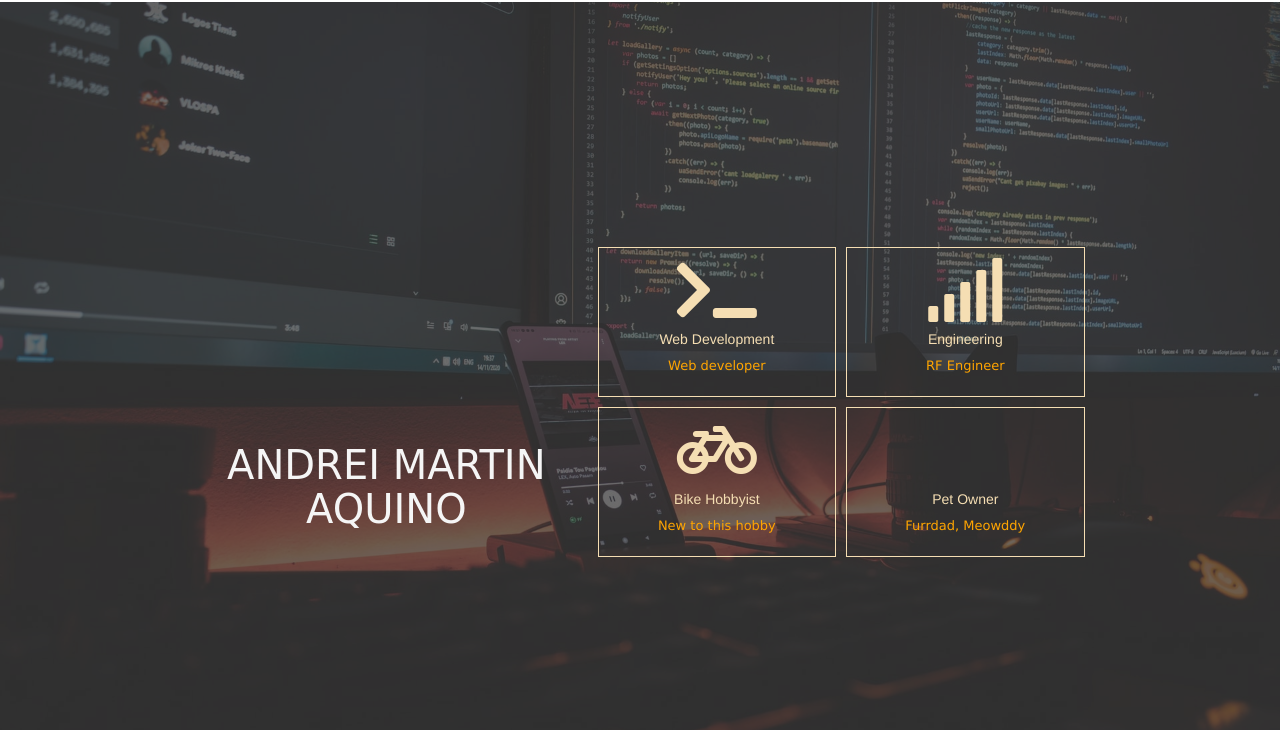
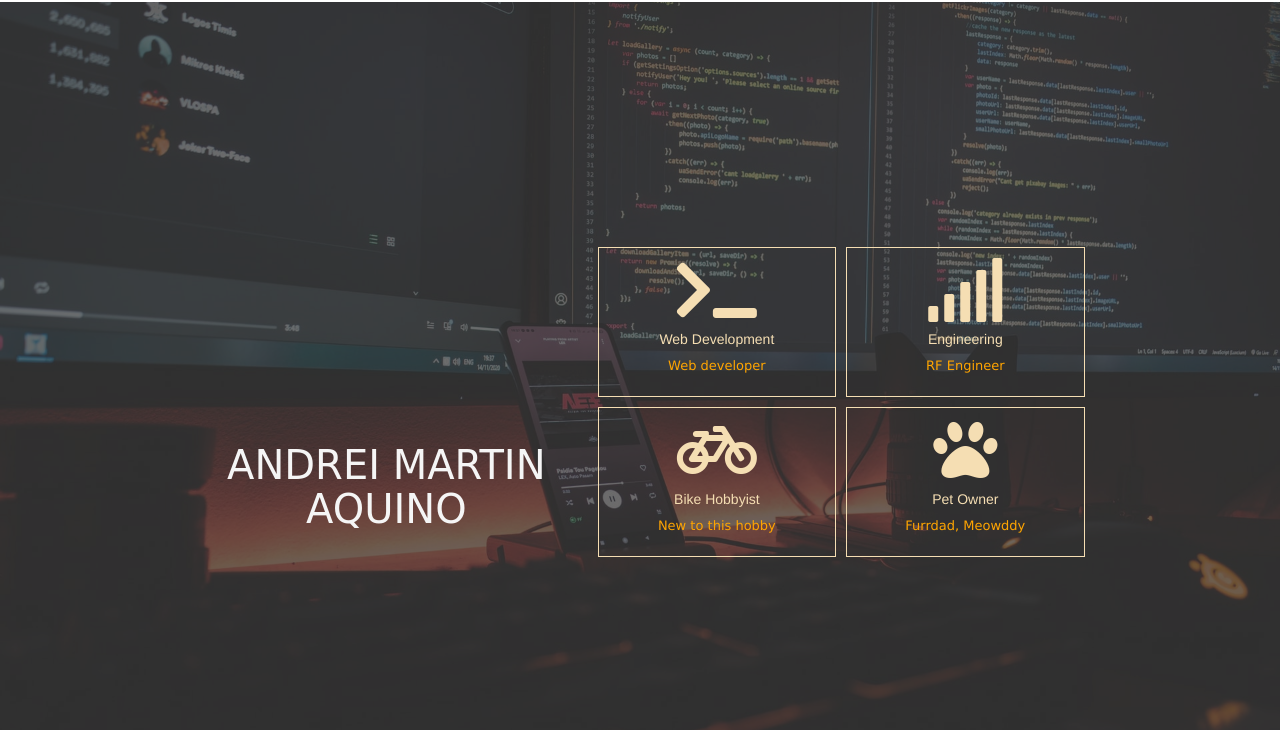
Before and after one commit to dreingineer/nodereview, a website: page public/index.html in a window 1280 px wide. Shown: the part 70-800 px from the top of the page. Drawn offline with nearby package versions, Linux system fonts and the light colour scheme; no server answers; a web font is replaced by a local one.

Commit message:
icon fix

```diff
--- a/public/index.html
+++ b/public/index.html
@@ -79,7 +79,7 @@
 							<h5>Bike Hobbyist</h5>
 							<p>New to this hobby</p>
 						</div>
-						<div class="col"><i class="fa fa-heart-o" aria-hidden="true"></i>
+						<div class="col"><i class="fas fa-paw"></i>
 							<h5>Pet Owner</h5>
 							<p>Furrdad, Meowddy</p>
 						</div>
@@ -87,6 +87,7 @@
 				</div>
 			</div>
 		</div>
+		<br>
 	</div>
 
 	<div class="container">
```
